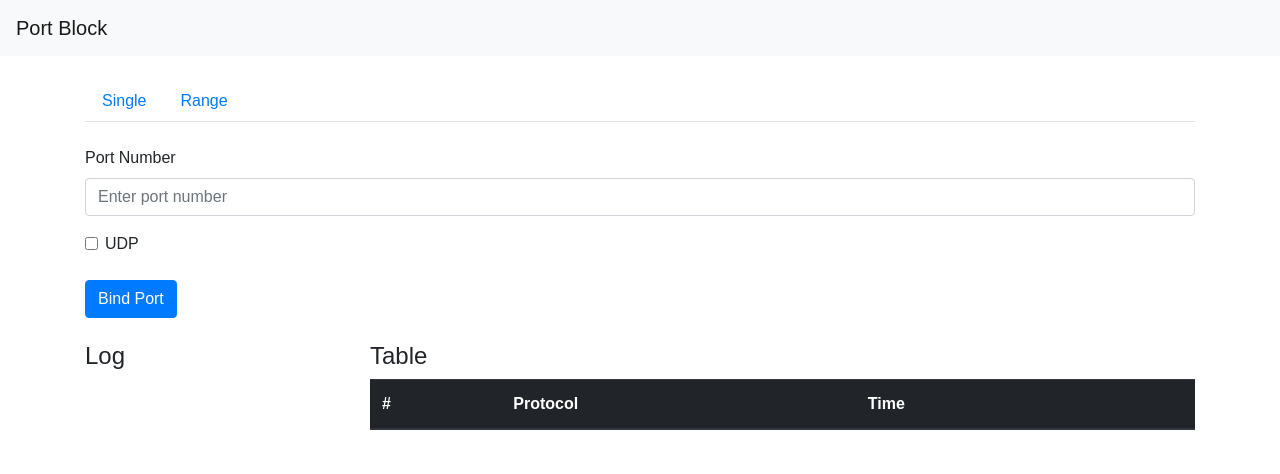
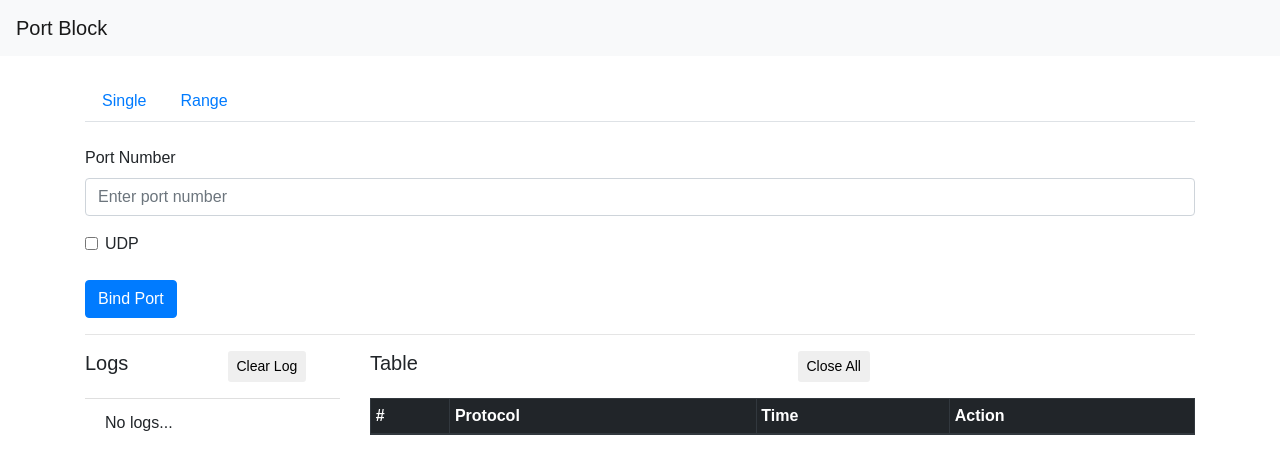
Before and after one commit to vesic/port-block, a React (Create React App) app: page / in a window 1280 px wide. Shown: the top 474 px of the page. Built offline with nearby package versions, Linux system fonts and the light colour scheme.

Commit message:
tunnel callbacks

```diff
--- a/package.json
+++ b/package.json
@@ -3,6 +3,7 @@
   "version": "0.1.0",
   "private": true,
   "dependencies": {
+    "moment": "^2.22.1",
     "react": "^16.3.2",
     "react-dom": "^16.3.2",
     "react-scripts": "1.1.4"
--- a/src/App.js
+++ b/src/App.js
@@ -3,7 +3,6 @@ import Single from './Single';
 import Range from './Range';
 import Info from './Info';
 import './App.css';
-
 
 class App extends Component {
   state = {
@@ -16,7 +15,6 @@ class App extends Component {
   }
 
   sortOut = (arr) => {
-    console.log('arr', arr)
     const { logs, ports } = this.state;
     if (arr[0] !== 'error') {
       this.setState({
@@ -72,22 +70,11 @@ class App extends Component {
     })
   }
 
-
-  onChange(checked) {
-    console.log(`switch to ${checked}`);
-  }
-
   onDelete = (port) => {
-    console.log('port', port)
     const { number, protocol } = port;
-    if (protocol === 'TCP') {
-      this.killTCP(number)
-    }
-    // console.log('On delete', portNumber)
-    // const arr = res.data.split(' ')
-    // if (arr[0] === 'TCP') {
-    //   this.killTCP(arr[1])
-    // }
+    (protocol === 'TCP')
+      ? this.killTCP(number)
+      : this.killUDP(number);
   }
 
   killTCP = (portNumber) => {
@@ -104,6 +91,36 @@ class App extends Component {
           }, ...logs],
           ports: ports.filter(port => (port.number != portNumber || port.protocol != 'TCP'))
         });
+      })
+  }
+
+  killUDP = (portNumber) => {
+    const { logs, ports } = this.state;
+    fetch('/kill-udp/' + portNumber)
+      .then(res => res.json())
+      .then(res => {
+        this.setState({
+          logs: [{
+            text: res.data,
+            status: 'success'
+          }, ...logs],
+          ports: ports.filter(port => (port.number != portNumber || port.protocol != 'UDP'))
+        });
+      })
+  }
+
+  onCloseAll = () => {
+    const { logs, ports } = this.state;
+    fetch('/kill-all')
+      .then(res => res.json())
+      .then(res => {
+        this.setState({
+          logs: [{
+            text: res.data,
+            status: 'success'
+          }, ...logs],
+          ports: []
+        })
       })
   }
 
@@ -134,8 +151,13 @@ class App extends Component {
               {(this.state.displayRange) ? <Range /> : <Single onSubmit={this.bindPort}/>}
             </div>
           </div>
-          <div>&nbsp;</div>
-          <Info logs={logs} ports={ports} onDelete={this.onDelete}/>
+          <hr />
+          <Info logs={logs}
+            ports={ports}
+            onDelete={this.onDelete}
+            clearLog={() => this.setState({ logs: []})}
+            closeAll={this.onCloseAll}
+          />
         </div>
       </div>
     );
--- a/src/Info.js
+++ b/src/Info.js
@@ -6,14 +6,14 @@ class Info extends Component {
   state = {}
 
   render() {
-    const { logs, ports, onDelete } = this.props;
+    const { logs, ports, onDelete, clearLog, closeAll } = this.props;
     return (
       <div className="row">
         <div className="col">
-          <Log logs={logs}/>
+          <Log logs={logs} clearLog={clearLog}/>
         </div>
         <div className="col-9">
-          <Table ports={ports} onDelete={onDelete}/>
+          <Table ports={ports} onDelete={onDelete} closeAll={closeAll}/>
         </div>
       </div>
     )
--- a/src/Log.js
+++ b/src/Log.js
@@ -4,13 +4,39 @@ class Log extends Component {
   state = {}
 
   render() {
-    const { logs } = this.props;
+    const { logs, clearLog } = this.props;
+    if (!logs.length) {
+      return (
+        <div>
+          <div className="row">
+            <div className="col">
+              <h5>Logs</h5>
+            </div>
+            <div className="col">
+              <button onClick={clearLog}
+                className="btn btn-sm bt-default">Clear Log</button>
+            </div>
+          </div>
+          <ul style={{ marginTop: 15 }} className="list-group list-group-flush">
+            <li className="list-group-item">No logs...</li>
+          </ul>
+        </div>
+      )
+    }
     return (
       <div>
-        <h4>Log</h4>
-        <ul className="list-group list-group-flush">
+        <div className="row">
+          <div className="col">
+            <h5>Logs</h5>
+          </div>
+          <div className="col">
+            <button onClick={clearLog}
+              className="btn btn-sm bt-default">Clear Log</button>
+          </div>
+        </div>
+        <ul style={{ marginTop: 15 }} className="list-group list-group-flush">
           { logs.map(log => {
-            return <li className={"list-group-item " + (log.status === 'error' ? 'list-group-item-danger' : 'list-group-item-light')}>{log.text}</li>
+            return <li key={Math.random()} className={"list-group-item " + (log.status === 'error' ? 'list-group-item-danger' : 'list-group-item-light')}>{log.text}</li>
           })}
         </ul>
       </div>
--- a/src/Table.js
+++ b/src/Table.js
@@ -1,29 +1,39 @@
 import React, { Component } from 'react';
+import moment from 'moment';
 
 class Table extends Component {
   state = {}
 
   render() {
-    const { ports, onDelete } = this.props;
+    const { ports, onDelete, closeAll } = this.props;
+
     return (
       <div>
-        <h4>Table</h4>
-        <table className="table table-dark">
+        <div className="row">
+          <div className="col">
+            <h5>Table</h5>
+          </div>
+          <div className="col">
+            <button onClick={closeAll}
+              className="btn btn-sm bt-default">Close All</button>
+          </div>
+        </div>
+        <table style={{ marginTop: 15 }} className="table table-sm table-dark table-bordered">
           <thead>
             <tr>
               <th scope="col">#</th>
               <th scope="col">Protocol</th>
               <th scope="col">Time</th>
-              <th></th>
+              <th>Action</th>
               {/* <th scope="col">Handle</th> */}
             </tr>
           </thead>
           <tbody>
             {
-              ports.map(port => (<tr>
+              ports.map(port => (<tr key={Math.random()}>
                 <td>{port.number}</td>
                 <td>{port.protocol}</td>
-                <td>{port.time}</td>
+                <td>{moment(port.time).format("HH:mm:ss")}</td>
                 <td><button className="btn btn-danger btn-sm" onClick={() => onDelete(port)}>delete</button></td>
               </tr>))
             }
```
Also changed, not shown: server.js (+21 -10 lines), 1 other file (tests, documents, lock files or other folders).
